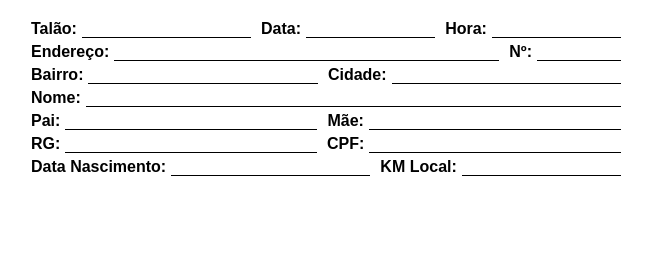
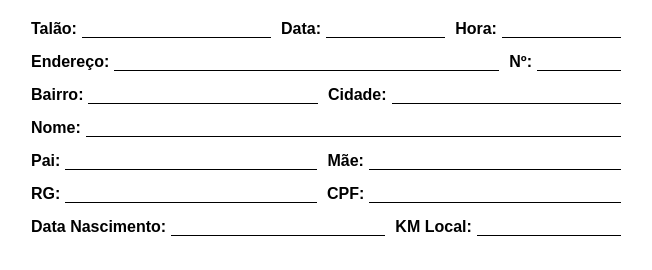
Before and after one commit to GabrielBR90/apkteste, a plain HTML site: page index.html in a window 1280 px wide. Shown: the whole page, without its empty margins (309-961 px from the left). Drawn offline with Linux system fonts and the light colour scheme.

Commit message:
Update style.css

```diff
--- a/style.css
+++ b/style.css
@@ -13,7 +13,7 @@ body {
     display: flex;
     align-items: center;
     justify-content: flex-start;
-    margin-bottom: 5px; /* Ajuste de espaçamento entre as linhas */
+    margin-bottom: 15px; /* Ajuste de espaçamento entre as linhas */
 }
 
 .label {
@@ -37,7 +37,7 @@ body {
 }
 
 .input-medio {
-    width: 120px;
+    width: 150px;
 }
 
 .input-grande {
```
